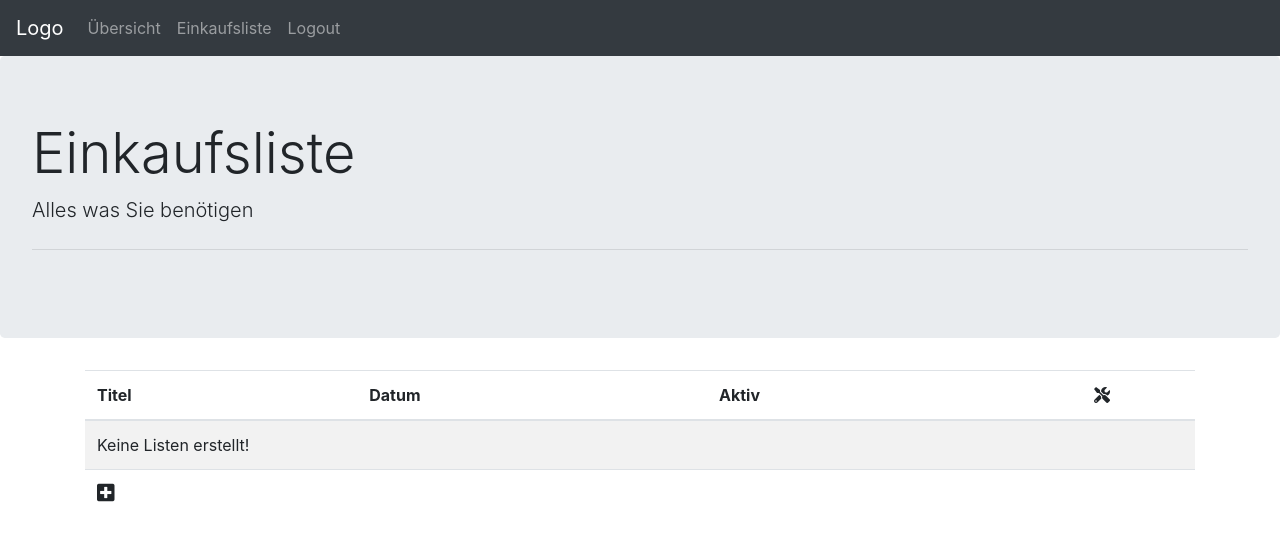
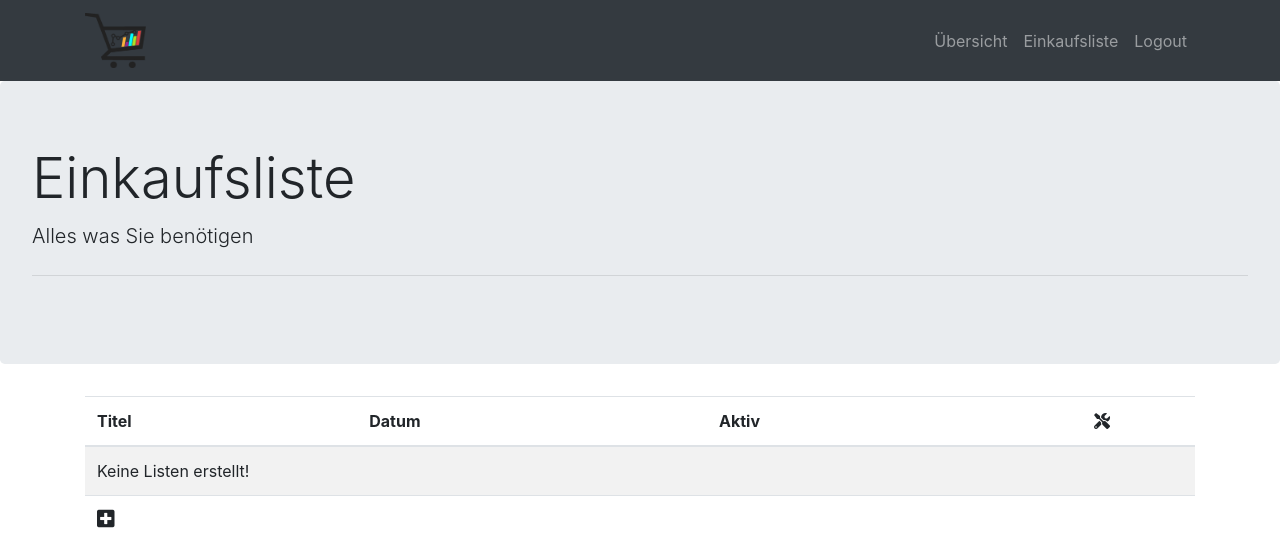
Before and after one commit to Spencer1188/Sew_Projekt, a PHP site: page /buylist.php in a window 1280 px wide. Shown: the top 543 px of the page. Run offline with PHP 8.4, Linux system fonts and the light colour scheme; a user stored in the database is signed in; data that the repository does not hold is empty; some libraries are stand-ins or nearby versions.

Commit message:
Logo in Website einbauen

```diff
--- a/web/mainface.php
+++ b/web/mainface.php
@@ -79,10 +79,10 @@ session_start();
 		</div>
 	</section>
 	<br><br><br>
-	<script src="asserts/js/bootstrap.js"></script>
 	<script src="asserts/js/jquery.js"></script>
 	<script src="asserts/js/chart.js"></script>
 	<script src="asserts/js/my-main.js"></script>
+	<script src="asserts/js/bootstrap.bundle.js"></script>
 </body>
 	<script>
 		var chartday;
--- a/web/nav.php
+++ b/web/nav.php
@@ -1,10 +1,13 @@
-<nav class="navbar navbar-expand-sm bg-dark navbar-dark">
-  <!-- Brand/logo -->
-  <a class="navbar-brand" href="mainface.php">Logo</a>
-
-  <!-- Links -->
-  <ul class="navbar-nav">
-
+<nav class="navbar navbar-expand-lg navbar-dark bg-dark static-top">
+  <div class="container">
+    <a class="navbar-brand" href="#">
+           <img src="images/logo/logo_barcodescanner.png" width="20%" >
+        </a>
+    <button class="navbar-toggler" type="button" data-toggle="collapse" data-target="#navbarResponsive" aria-controls="navbarResponsive" aria-expanded="false" aria-label="Toggle navigation">
+          <span class="navbar-toggler-icon"></span>
+        </button>
+    <div class="collapse navbar-collapse" id="navbarResponsive">
+      <ul class="navbar-nav ml-auto">
     <li class="nav-item">
       <a class="nav-link" href="mainface.php">Übersicht</a>
     </li>
@@ -14,5 +17,7 @@
 	<li class="nav-item">
       <a class="nav-link" href="asserts/php/logout.php">Logout</a>
     </li>
-  </ul>
+      </ul>
+    </div>
+  </div>
 </nav>
```
Also changed, not shown: web/index.php (+7 -3 lines), web/images/logo/logo_barcodescanner.png (added).
